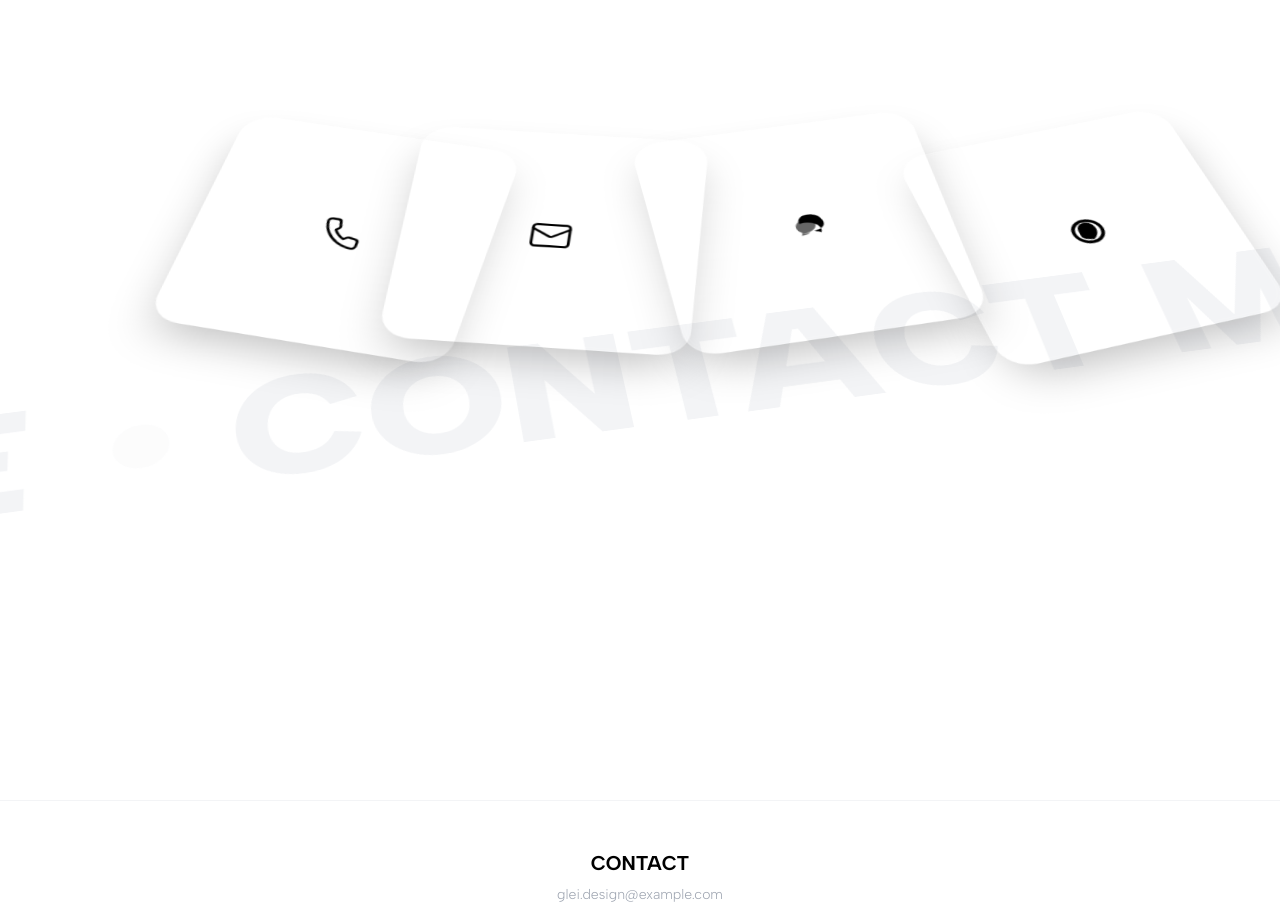
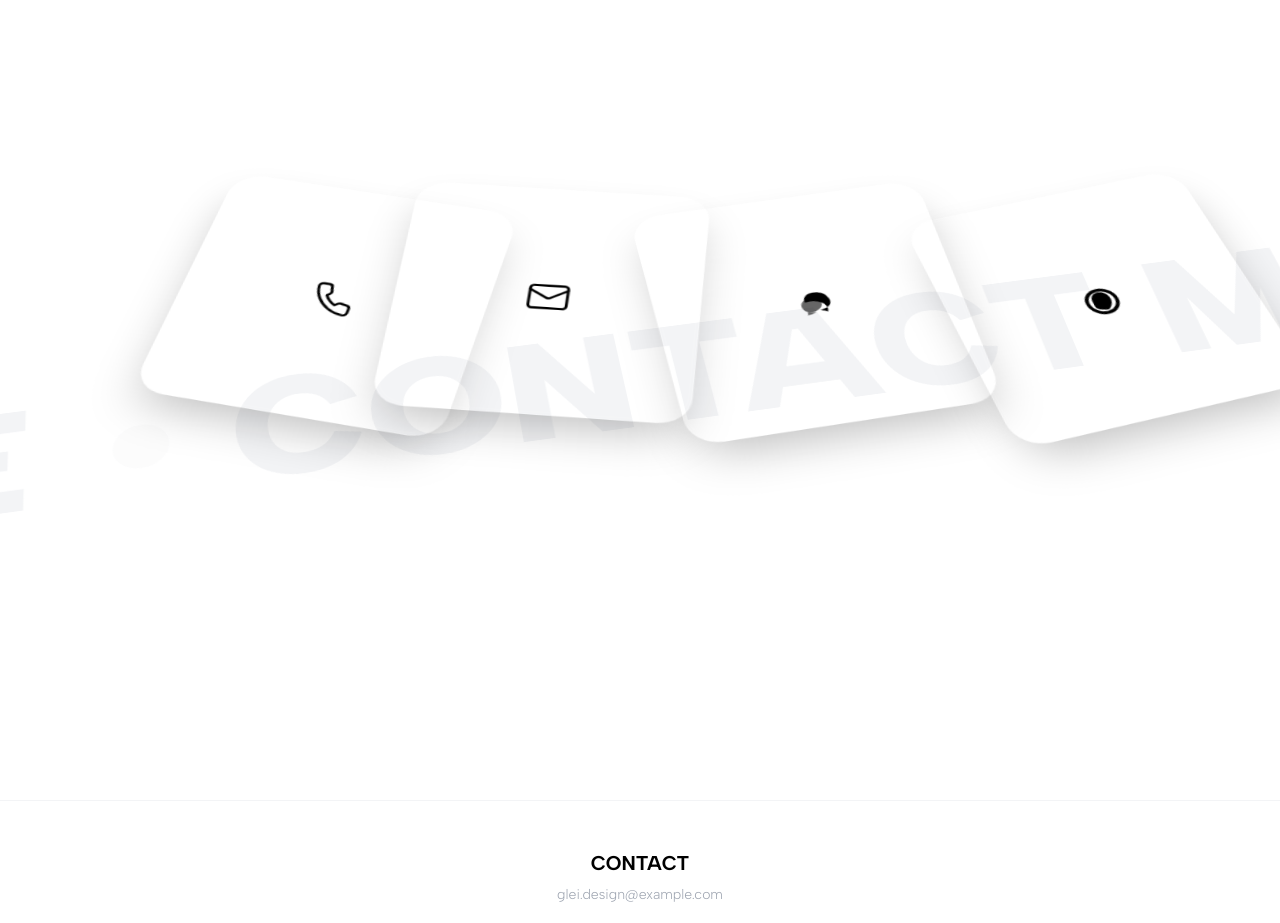
Before and after one commit to jayneysil520-dev/26.kmer, a React (Vite) app: page / in a window 1280 px wide. Shown: the part 7840-8763 px from the top of the page. Built offline with nearby package versions, Linux system fonts and the light colour scheme.

Commit message:
fix(contact): Adjust contact item hover positions
Corrects the y-axis positioning for contact information cards during hover states to improve visual alignment and user experience.

```diff
--- a/sections/Contact.tsx
+++ b/sections/Contact.tsx
@@ -43,7 +43,7 @@ const CONTACT_CARDS = [
         value: '+86 186 2517 5759',
         color: '#3B82F6', // Blue
         icon: ICONS.Phone,
-        position: { x: '-150%', y: '-15%' },
+        position: { x: '-150%', y: '15%' },
         rotation: 12,
         // 🟢 👇 修改这里：调整 Hover 时的旋转角度 (0 为不旋转，正数顺时针，负数逆时针)
         hoverRotation: 15
@@ -54,7 +54,7 @@ const CONTACT_CARDS = [
         value: '1368069338@qq.com',
         color: '#F97316', // Orange
         icon: ICONS.Email,
-        position: { x: '-80%', y: '-14%' },
+        position: { x: '-80%', y: '14%' },
         rotation: 5,
         // 🟢 👇 修改这里：调整 Hover 时的旋转角度
         hoverRotation: 7
@@ -65,7 +65,7 @@ const CONTACT_CARDS = [
         value: 'JayNeySil',
         color: '#07C160', // WeChat Green
         icon: ICONS.WeChat,
-        position: { x: '5%', y: '-18%' },
+        position: { x: '5%', y: '18%' },
         rotation: -11,
         // 🟢 👇 修改这里：调整 Hover 时的旋转角度
         hoverRotation: -14,
@@ -77,7 +77,7 @@ const CONTACT_CARDS = [
         value: 'Glei_Art',
         color: '#FF2442', // Xiaohongshu Red
         icon: ICONS.Xiaohongshu,
-        position: { x: '100%', y: '-16%' },
+        position: { x: '100%', y: '16%' },
         rotation: -16,
         // 🟢 👇 修改这里：目前设置了 12 度，使其向右旋转 (您可以改成其他数值)
         hoverRotation: -18
```
